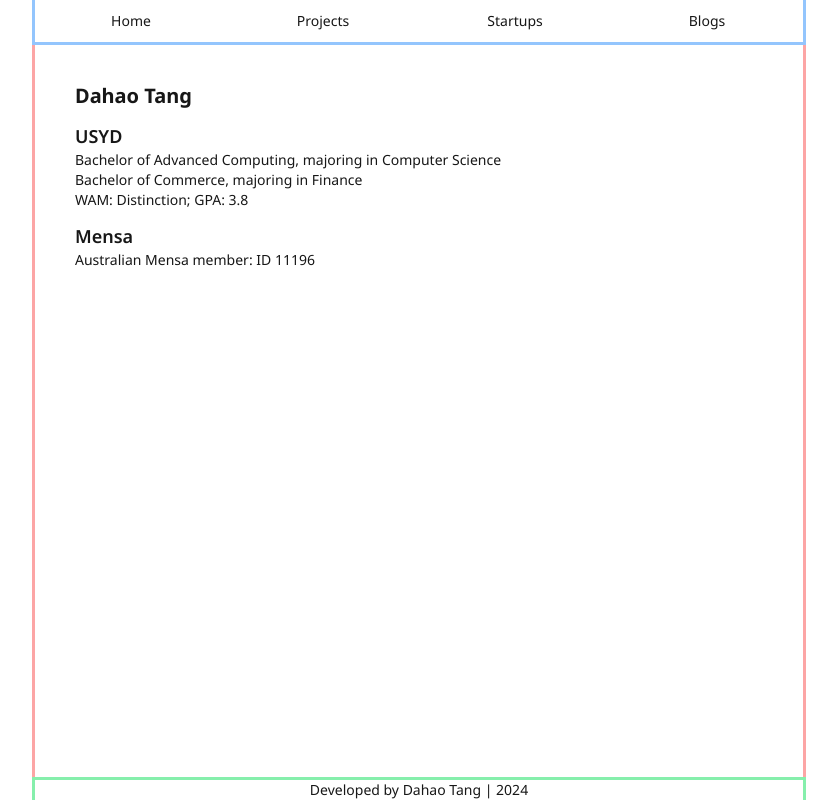
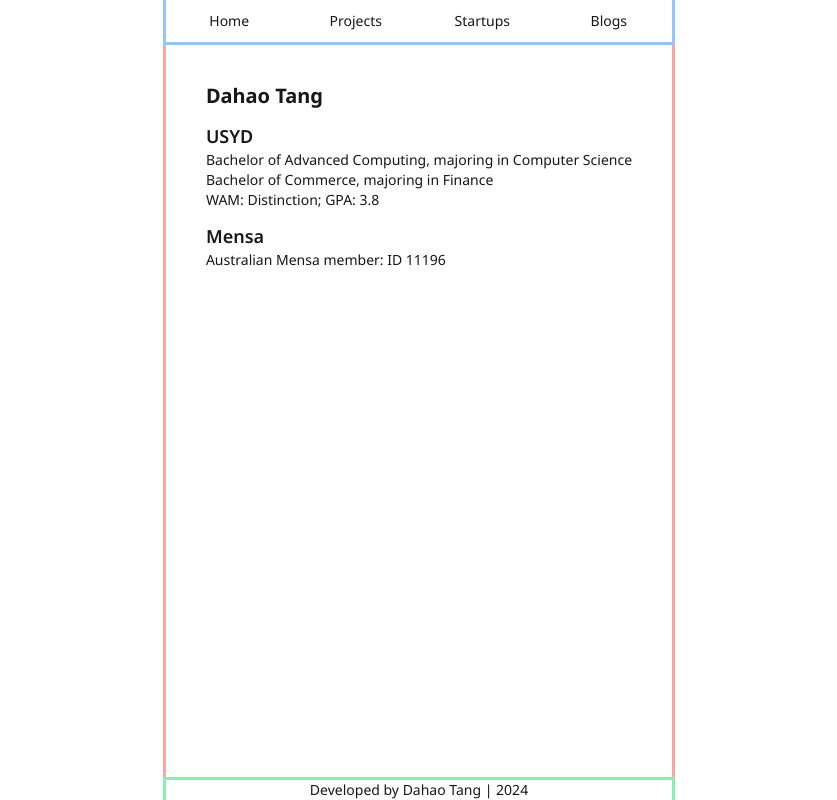
Before and after one commit to DahaoTang/DahaoTang.github.io, a Next.js app: page / in a window 1280 px wide. Shown: the whole page, without its empty margins (221-1058 px from the left). Built offline with nearby package versions, Linux system fonts and the light colour scheme.

Commit message:
vercel analytics added; screen size updated to 600px

```diff
--- a/app/layout.tsx
+++ b/app/layout.tsx
@@ -1,3 +1,5 @@
+import { Analytics } from "@vercel/analytics/react";
+
 import type { Metadata } from "next";
 import { Noto_Sans } from "next/font/google";
 import "./globals.css";
@@ -23,8 +25,7 @@ export default function RootLayout({
 		<html lang="en">
 			<body className={`${noto_sans.className} flex flex-col min-h-screen`}>
 				<div className="flex justify-center text-neutral-900 text-sm">
-					{/* The size of the website is set to a fixed 768px, the small screen width chosen by openai.com */}
-					<div className="w-[768px] flex flex-col min-h-screen outline outline-red-300">
+					<div className="w-[600] flex flex-col min-h-screen outline outline-red-300">
 						<div className="sticky top-0 z-10 h-[42px] bg-white outline outline-blue-300">
 							<Headbar />
 						</div>
@@ -42,6 +43,7 @@ export default function RootLayout({
 							| 2024
 						</div>
 					</div>
+					<Analytics />
 				</div>
 			</body>
 		</html>
--- a/package.json
+++ b/package.json
@@ -10,6 +10,7 @@
   },
   "dependencies": {
     "@radix-ui/react-menubar": "^1.1.1",
+    "@vercel/analytics": "^1.3.1",
     "class-variance-authority": "^0.7.0",
     "clsx": "^2.1.1",
     "lucide-react": "^0.402.0",
```
Also changed, not shown: 1 other file (tests, documents, lock files or other folders).
